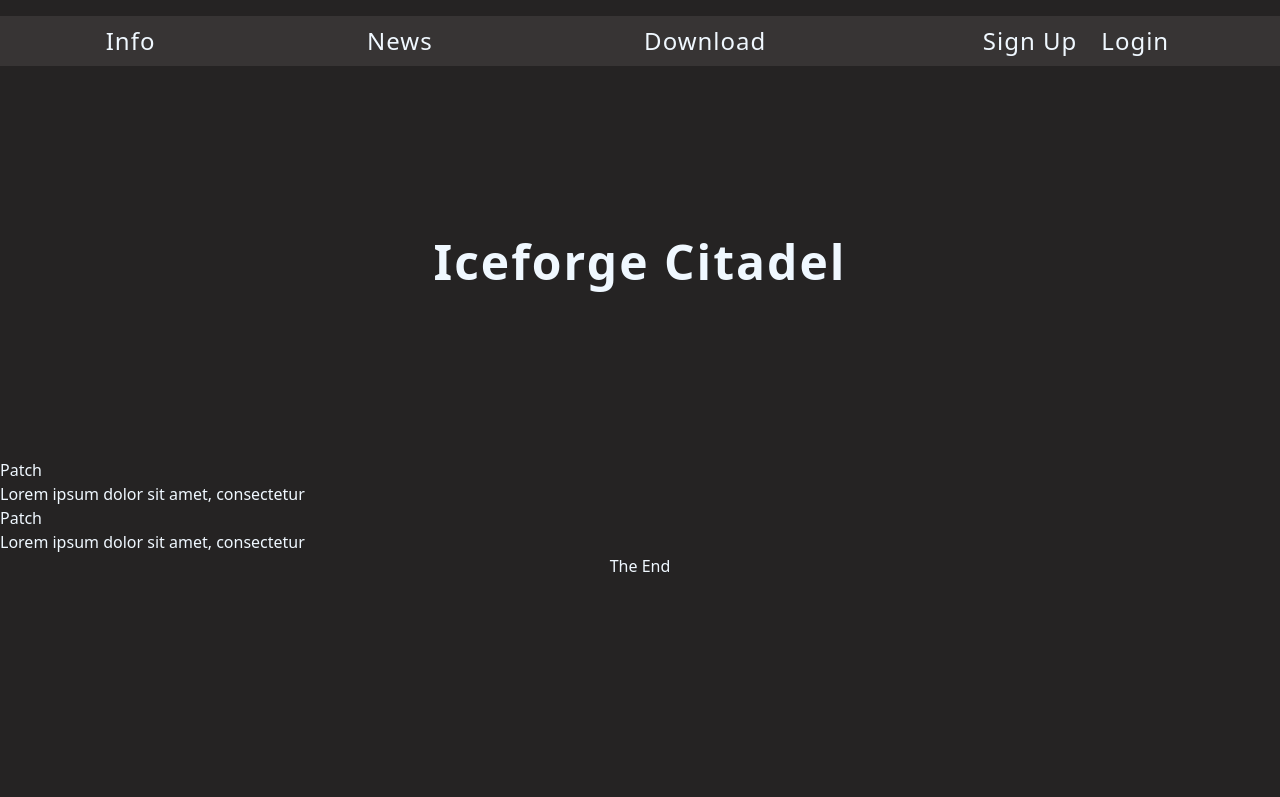
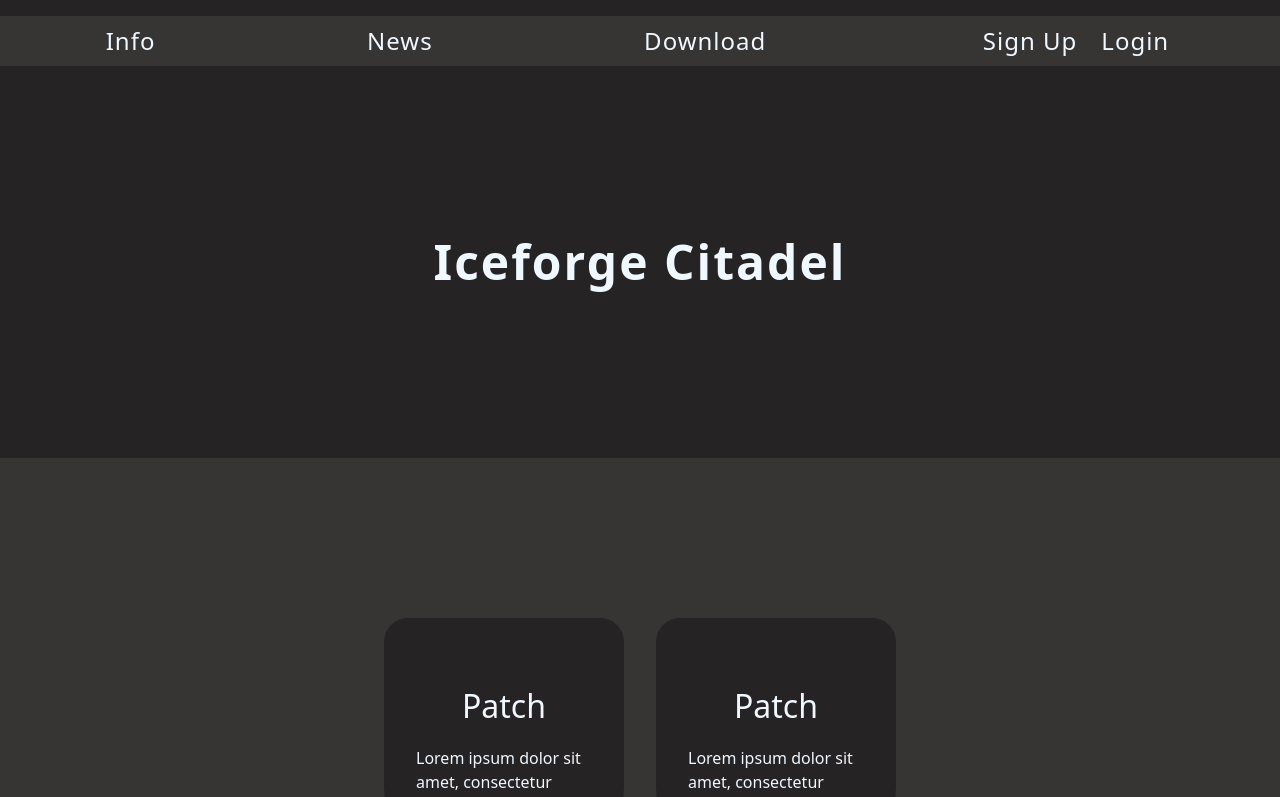
Before and after one commit to AndreK-B06/full-stack-practice, a Next.js app: page / in a window 1280 px wide. Shown: the top 797 px of the page. Built offline with nearby package versions, Linux system fonts and the light colour scheme.

Commit message:
styling and css for news

```diff
--- a/src/app/components/news/news.css
+++ b/src/app/components/news/news.css
@@ -0,0 +1,22 @@
+.news {
+  display: flex;
+  justify-content: center;
+  padding: 10rem 0rem;
+}
+
+aside {
+  display: flex;
+  flex-direction: column;
+  justify-content: center;
+  padding: 1rem 2rem 5rem 2rem;
+  margin-inline: 1rem;
+  width: 15rem;
+  height: 18rem;
+  border-radius: 2rem 2rem 10rem 10rem;
+}
+h3 {
+  margin: 1rem 0rem;
+  display: flex;
+  justify-content: center;
+  font-size: 2rem;
+}
```
